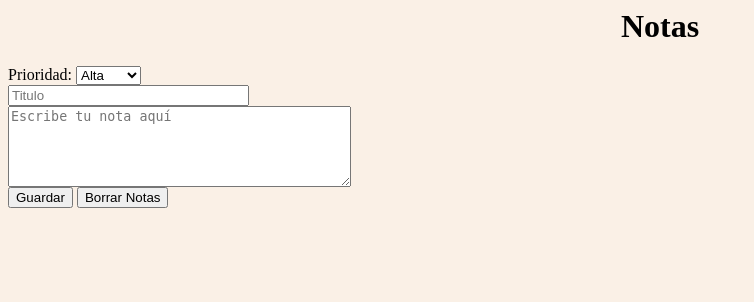
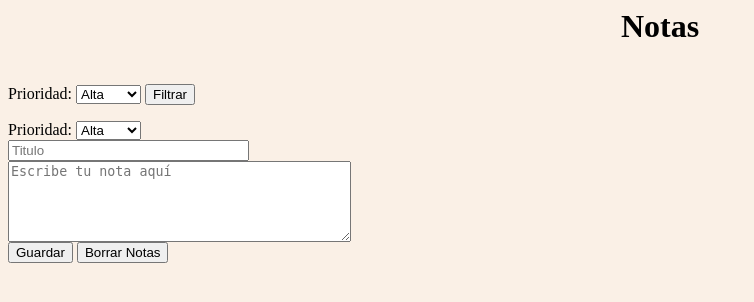
Before and after one commit to AFLLM75/mi_primer_repositorio, a Django app: template guia/capitulo_6/listasapp/templates/formulario.html in a window 1280 px wide. Shown: the top 302 px of the page, without its empty margins (0-754 px from the left). Run offline with Django 3.2, Linux system fonts and the light colour scheme; the template is opened without the code that fills it, so the values that code supplies are empty; parts of the project's set-up code (start-up, migrations or seed data) failed here and were passed over.

Commit message:
Capítulo 7

```diff
--- a/guia/capitulo_6/listasapp/templates/formulario.html
+++ b/guia/capitulo_6/listasapp/templates/formulario.html
@@ -13,6 +13,16 @@
     </head>
     <body>
     <h1 align="center"> Notas </h1>
+    <br>
+   <form method="GET" action="/formulario">
+   <label for="id_prioridad">Prioridad:</label>
+   <select id="id_prioridad" name="get_prioridad">
+           <option value="alta">Alta</option>
+           <option value="normal">Normal</option>
+           <option value="baja">Baja</option>
+   </select>
+   <input type="submit" value="Filtrar">
+</form>
     <p>
     <form style='display: inline;' method="POST" action="/anadir">
         {% csrf_token %}
--- a/guia/capitulo_6/listasapp/views.py
+++ b/guia/capitulo_6/listasapp/views.py
@@ -40,7 +40,7 @@ def borrar(request):
     cursor.close()
     conn.close()
     return redirect(form)
-+
+
 """
 def anadir(request):
     conn = psycopg2.connect(dbname="capitulo_6_db",
--- /dev/null
+++ b/guia/capitulo_6/test_psycopg2.py
@@ -0,0 +1,3 @@
+import psycopg2
+conn = psycopg2.connect(dbname="capitulo_6_db", user="capitulo_6_user", password="patata")
+print("Funciona!")
```
